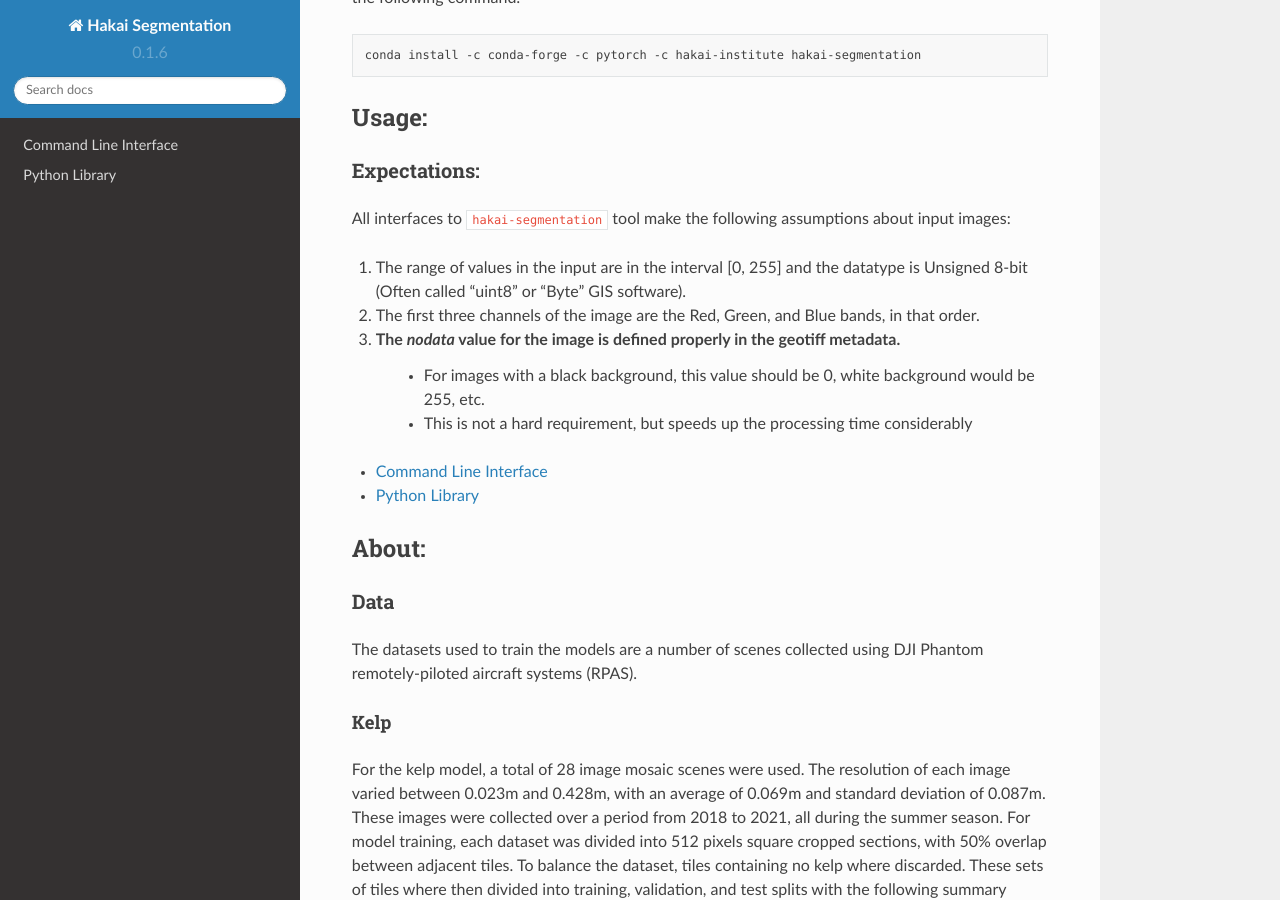
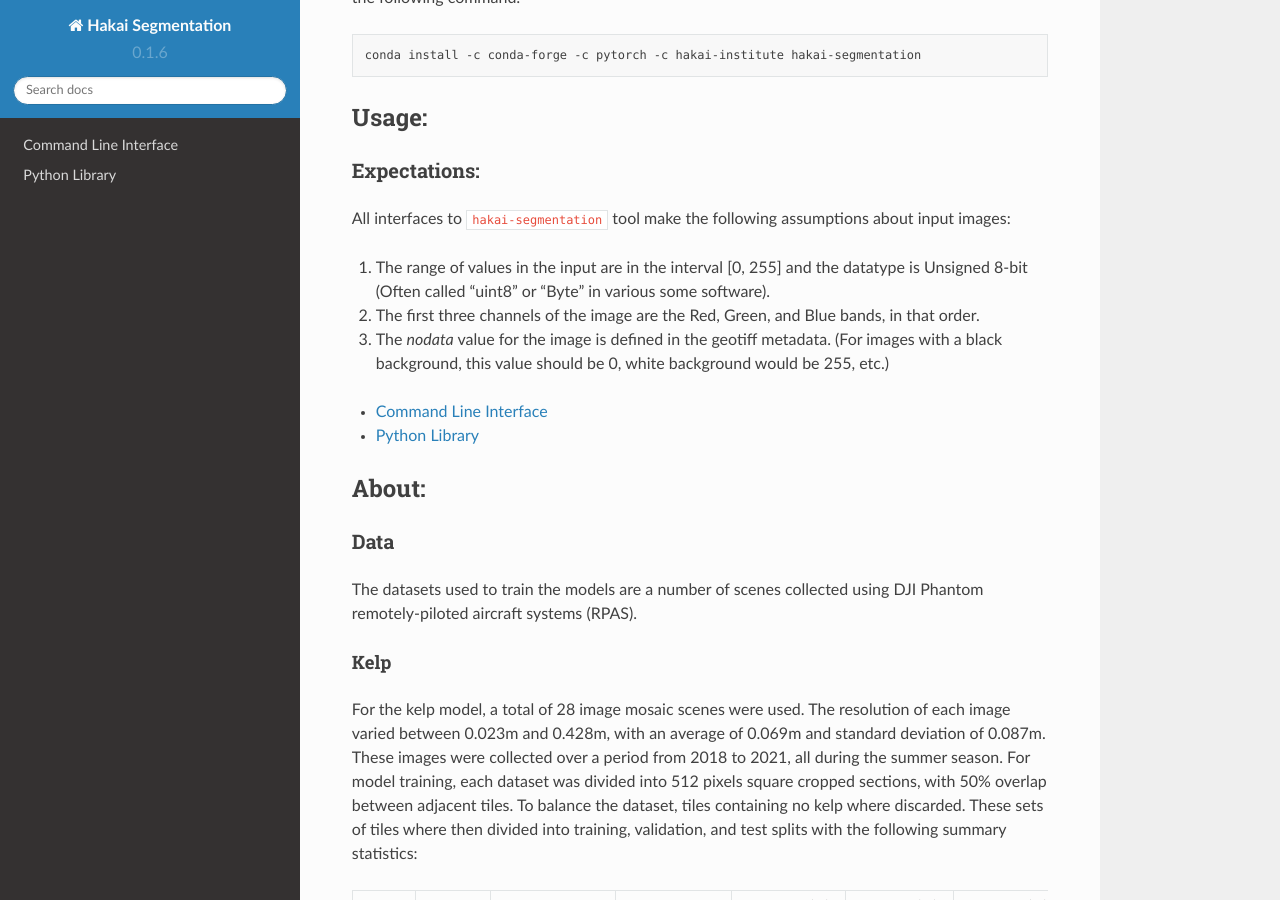
Before and after one commit to HakaiInstitute/kelp-o-matic, a Sphinx documentation site: the page built from docs/index.rst, in a window 1280 px wide and 900 px high, scrolled down 668 px. Built offline with Sphinx 7.4.7 and the Read the Docs theme 2.0.0, drawn with Linux system fonts in a browser that asks for light colours.

Commit message:
Fix some doc formatting

```diff
--- a/docs/index.rst
+++ b/docs/index.rst
@@ -54,11 +54,9 @@ Expectations:
 
 All interfaces to ``hakai-segmentation`` tool make the following assumptions about input images:
 
-1. The range of values in the input are in the interval [0, 255] and the datatype is Unsigned 8-bit (Often called "uint8" or "Byte" GIS software).
+1. The range of values in the input are in the interval [0, 255] and the datatype is Unsigned 8-bit (Often called "uint8" or "Byte" in various some software).
 2. The first three channels of the image are the Red, Green, and Blue bands, in that order.
-3. The *nodata* value for the image is defined properly in the geotiff metadata.
-    - For images with a black background, this value should be 0, white background would be 255, etc.
-    - This is not a hard requirement, but speeds up the processing time considerably
+3. The *nodata* value for the image is defined in the geotiff metadata. (For images with a black background, this value should be 0, white background would be 255, etc.)
 
 
 .. Usage
@@ -108,8 +106,8 @@ Training Process
 Kelp
 ....
 The `LRASPP MobileNetV3-Large <https://arxiv.org/abs/1905.02244>`_ was trained using a stochastic gradient descent optimizer
-with a learning rate of :math:`0.35`, weight decay set to :math:`3 \times 10^{-6}`, for a total of 100 epochs. A `cosine
-annealing learning rate schedule <https://arxiv.org/abs/1608.03983>` was used to improve accuracy. The loss function used was
+with a learning rate of :math:`0.35`, weight decay set to :math:`3 \times 10^{-6}`, for a total of 100 epochs. A
+`cosine annealing learning rate schedule <https://arxiv.org/abs/1608.03983>` was used to improve accuracy. The loss function used was
 `Focal Tversky Loss <https://arxiv.org/abs/1608.03983>`, with parameters :math:`\alpha=0.7, \beta=0.3, \gamma=4.0 / 3.0`.
 
 The model was trained on an AWS p3.8xlarge instance with 4 Nvidia Tesla V100 GPUS at 16 bit precision and required 18 hours and 1 minute.
```
